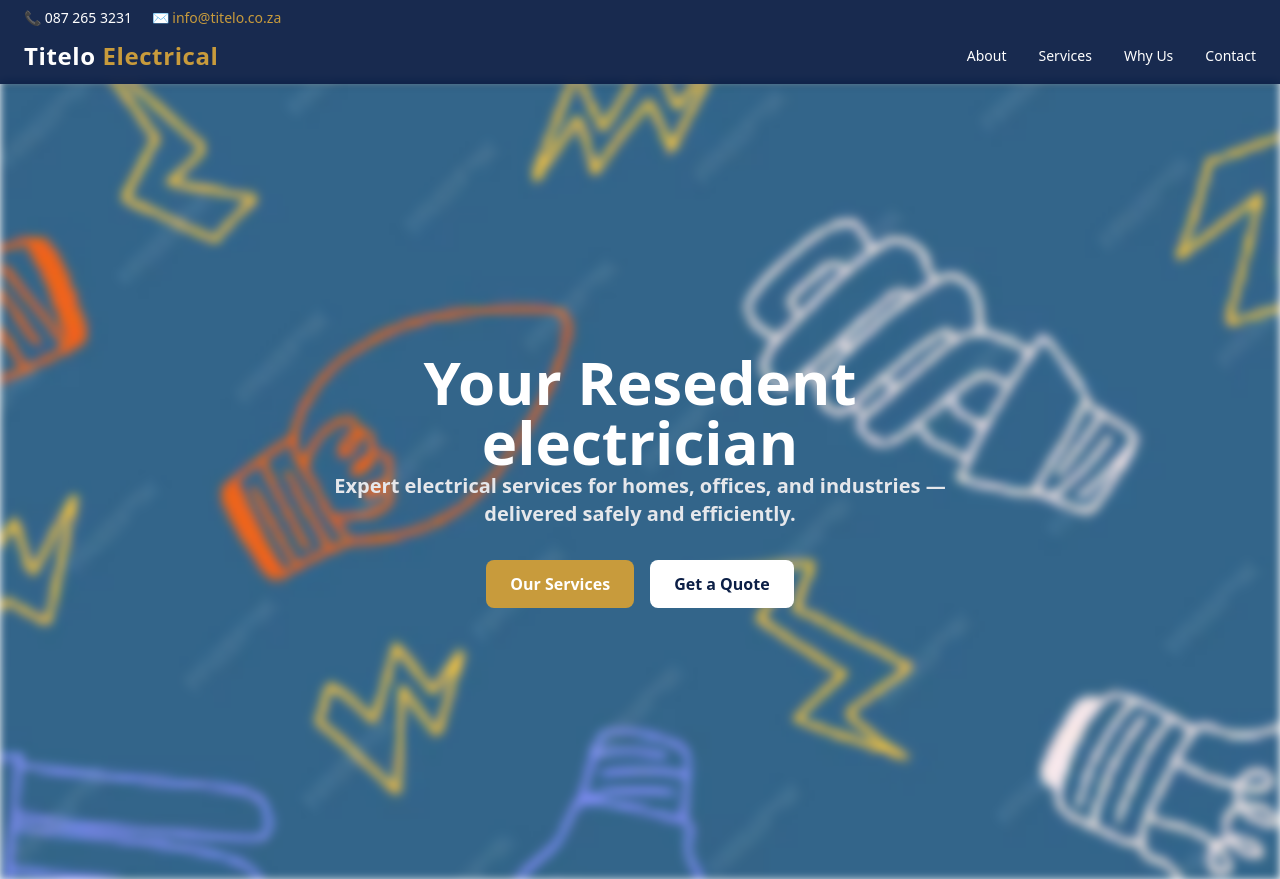
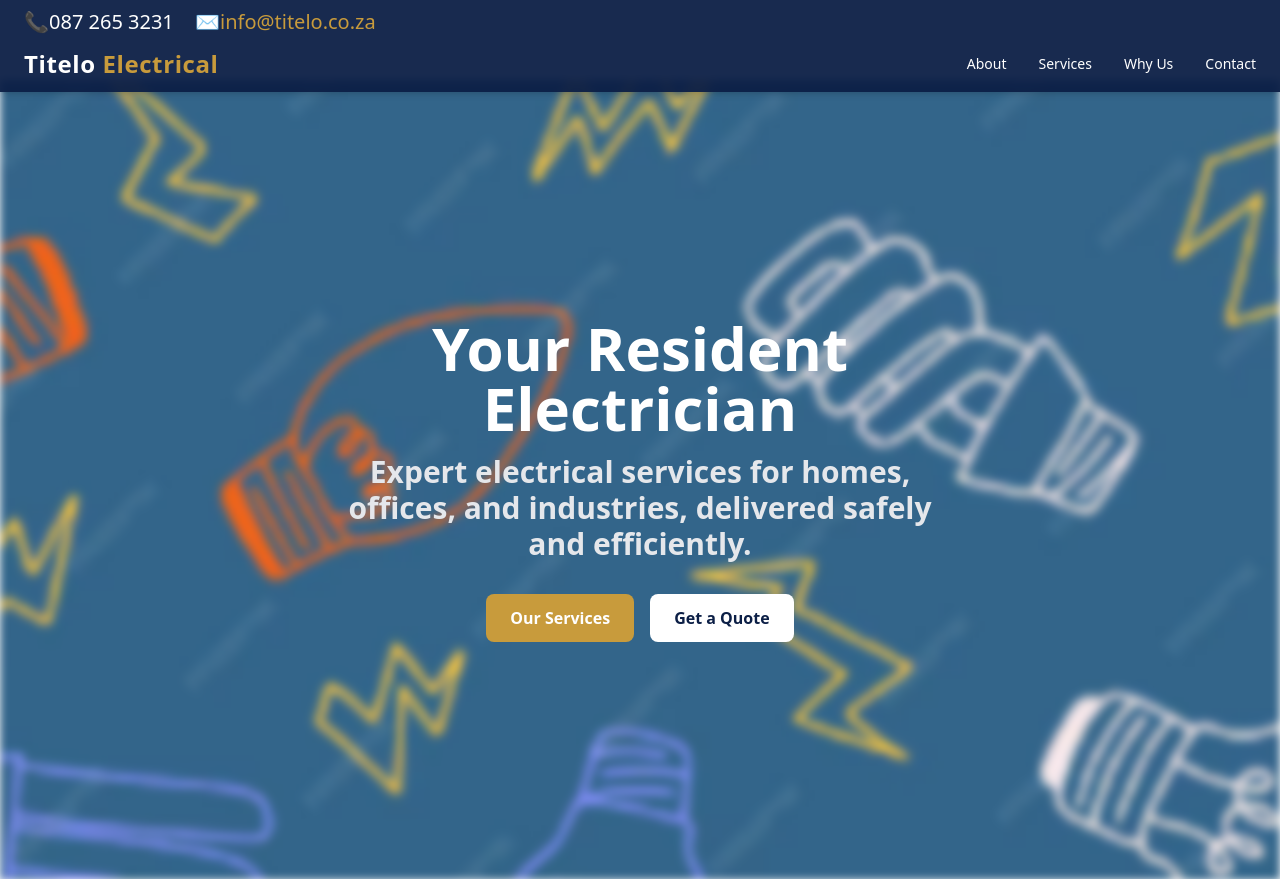
Before and after one commit to noluMolui/Titeloadvanced, a plain HTML site: page index.html in a window 1280 px wide. Shown: the top 879 px of the page. Drawn offline with nearby package versions, Linux system fonts and the light colour scheme.

Commit message:
touch ups

```diff
--- a/index.html
+++ b/index.html
@@ -19,9 +19,9 @@
 <!-- COMBINED STICKY HEADER -->
 <header class="fixed top-0 left-0 w-full bg-[#0C1F46]/95 text-white z-50 shadow-md">
   <!-- Contact Info on Top -->
-  <div class="text-sm px-6 pt-2 text-center sm:text-left">
-    <span class="mr-4">📞 087 265 3231</span>
-    <span>✉️ <a href="info@titelo.co.za" class="text-[#C89B3C] hover:underline">info@titelo.co.za</a></span>
+  <div class="text-xl px-6 pt-2 text-center sm:text-left">
+    <span class="mr-4">📞087 265 3231</span>
+    <span><a href="info@titelo.co.za" class="text-[#C89B3C] hover:underline">✉️info@titelo.co.za</a></span>
   </div>
 
   <!-- Main Navbar -->
@@ -69,11 +69,11 @@
 
 
   <div class="relative z-10 text-white px-6 max-w-2xl">
-    <h2 class="text-4xl md:text-6xl font-bold leading-tight">
-      Your Resedent <br>electrician
-    </h2>
-    <p class="text-lg md:text-xl mb-8 text-gray-200">
-      <strong>Expert electrical services for homes, offices, and industries — delivered safely and efficiently.
+    <h1 class="text-6xl md:text-6xl font-bold leading-tight">
+      Your Resident <br>Electrician
+    </h1>
+    <p class=" text-3xl mb-8 text-gray-200 pt-4">
+      <strong>Expert electrical services for homes, offices, and industries, delivered safely and efficiently.
     </strong></p>
     <div class="flex flex-wrap justify-center gap-4">
       <a href="#services" class="bg-[#C89B3C] hover:bg-[#b98b33] text-white px-6 py-3 rounded-lg font-semibold transition">
```
